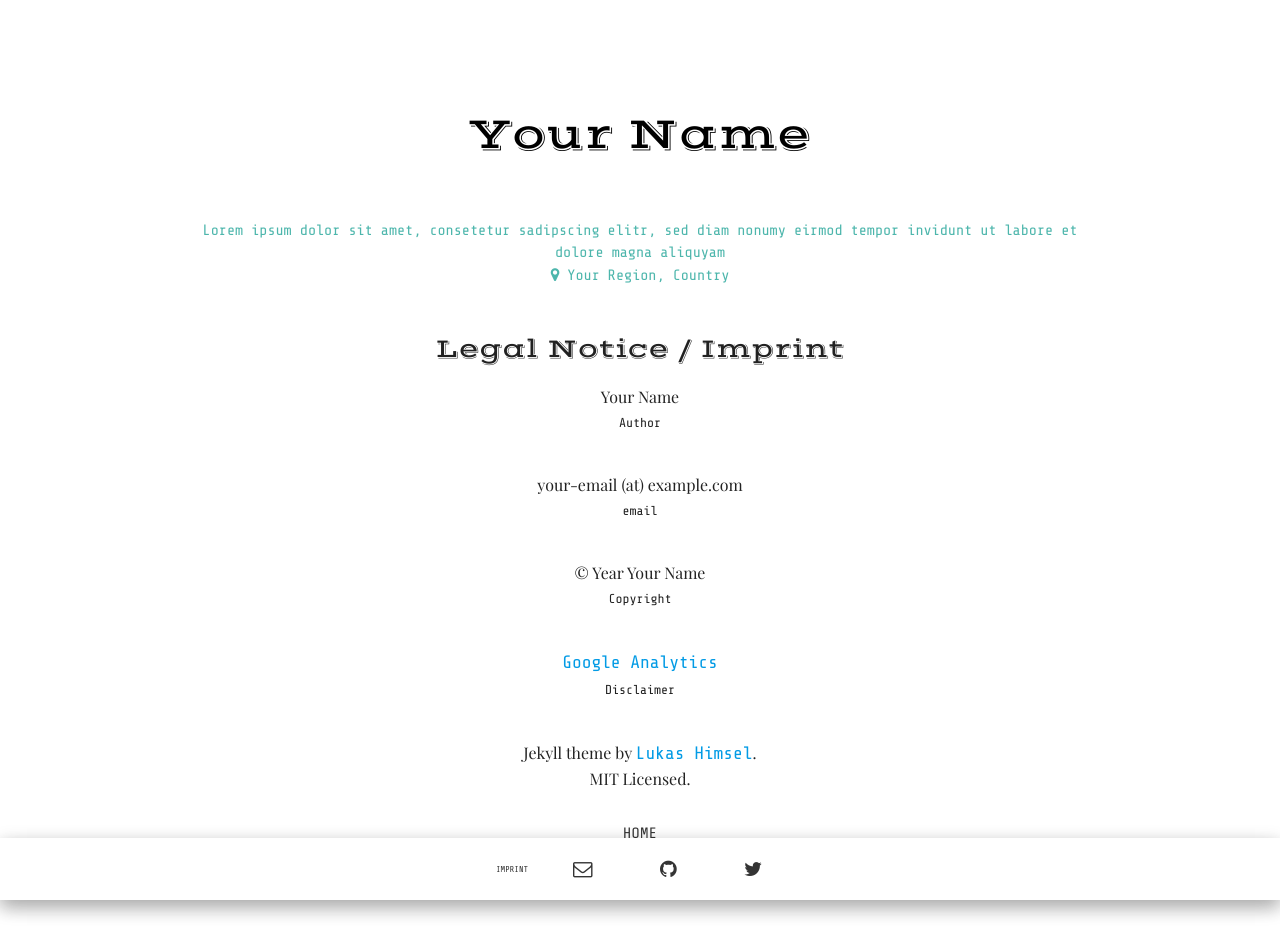
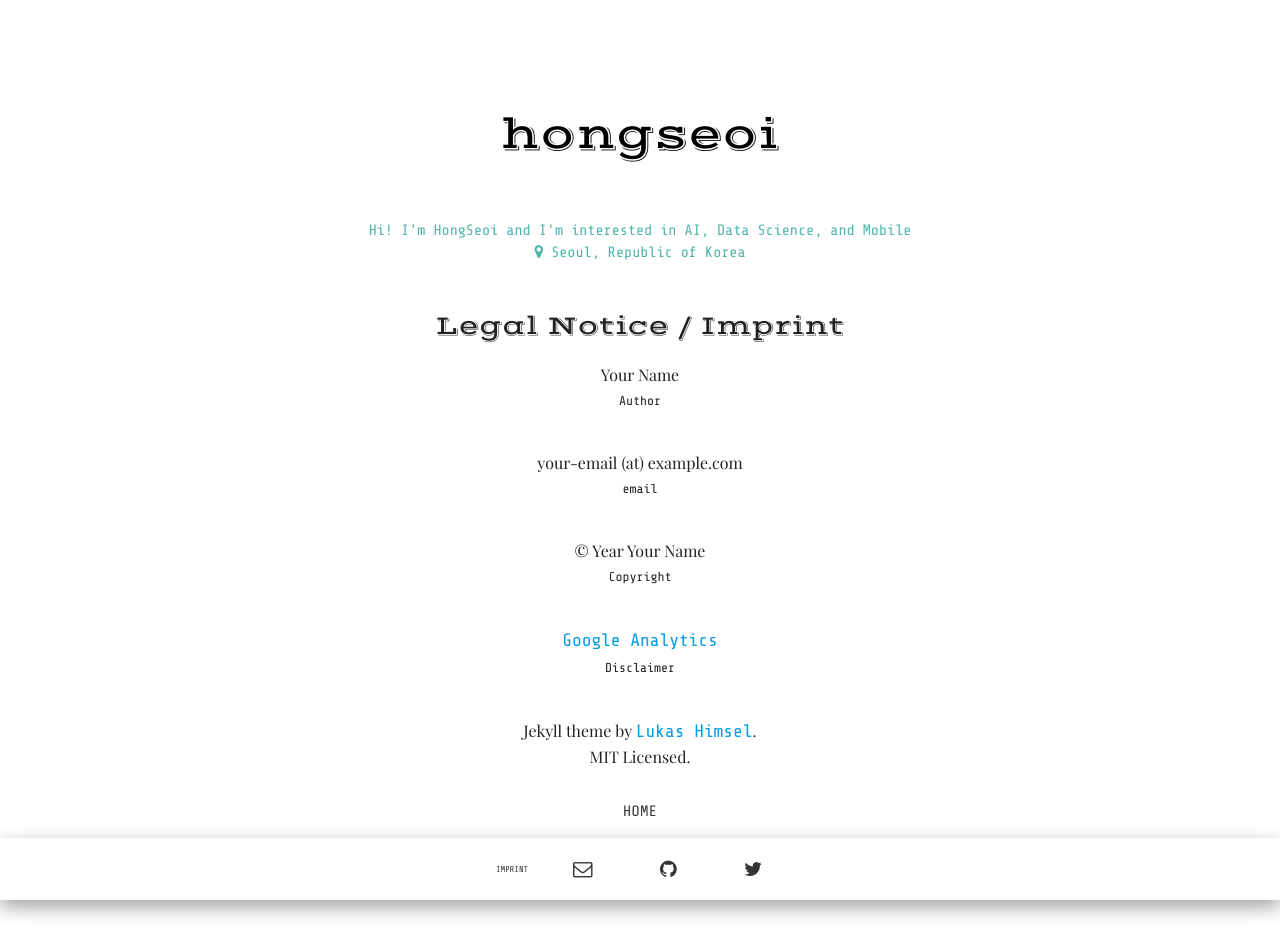
Before and after one commit to lukas-h/material-theme, a Jekyll site: the page built from imprint.html, in a window 1280 px wide. Built offline with Jekyll 4.4.1, drawn with Linux system fonts in a browser that asks for light colours; some web fonts are replaced; after the commit the page ends 919 px from its top, so only the background shows below that.

Commit message:
Update _config.yml

```diff
--- a/_config.yml
+++ b/_config.yml
@@ -1,13 +1,13 @@
-title: "Your Name"
-description: "Lorem ipsum dolor sit amet, consetetur sadipscing elitr, sed diam nonumy eirmod tempor invidunt ut labore et dolore magna aliquyam"
-about: "Lorem ipsum dolor sit amet, consetetur sadipscing elitr, sed diam nonumy eirmod tempor invidunt ut labore et dolore magna aliquyam"
-location: "Your Region, Country"
-email: your-email@example.com
+title: "hongseoi"
+description: "Hi! I'm HongSeoi and I'm interested in AI, Data Science, and Mobile"
+about: "Hi! I'm HongSeoi and I'm interested in AI, Data Science, and Mobile"
+location: "Seoul, Republic of Korea"
+email: hongchaenui@gmail.com
 baseurl: "/material-theme"
 
-url: "http://himsel.me" # replace by your site's url
+url: "http://hongseoi.github.io" # replace by your site's url
 twitter_username: your-name
-github_username:  lukas-h
+github_username:  hongseoi
 author: "Your Name"
 
 # google analytics tracking code, please change the value
```
